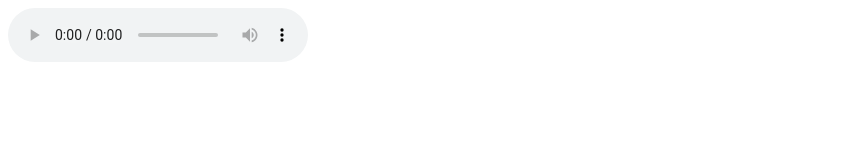
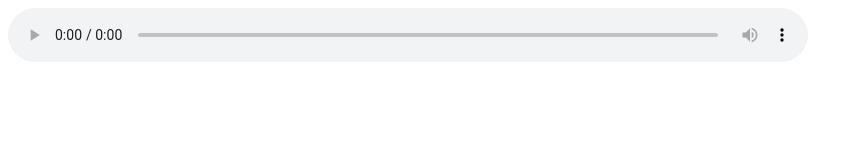
Before and after one commit to andycedillo/Audio-Bambo, a plain HTML site: page index.html in a window 1280 px wide. Shown: the whole page, without its empty margins (0-862 px from the left). Drawn offline with Linux system fonts and the light colour scheme.

Commit message:
Update index.html

```diff
--- a/index.html
+++ b/index.html
@@ -5,10 +5,11 @@
     <title></title>
   </head>
   <body>
-
-    <audio controls style="height:800;" "width: 800px;">
+   <div>
+    <audio controls style="width: 800px;">
    <source src="https://github.com/andycedillo/Audio-Bambo/blob/main/Audio%20Bambo%20Beauty%20Event_mezcla.mp3" type="audio/mpeg">
 </audio>
+    </div>
 
   </body>
 </html>
```
